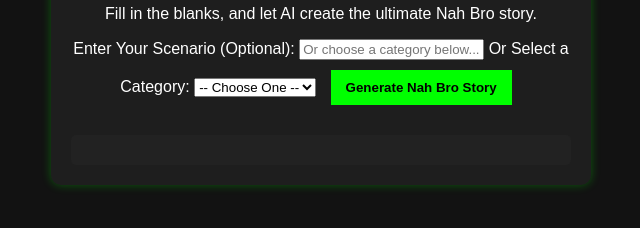
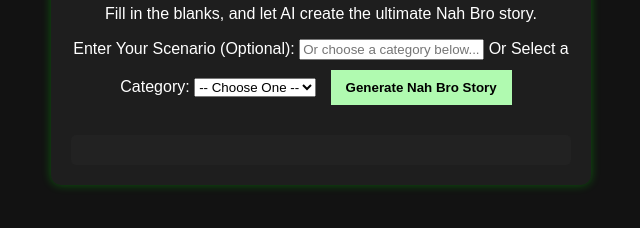
Before and after one commit to inkkniDesign/nahbro-nahlib, a plain HTML site: page docs/index.html in a window 1280 px wide. In both pictures the pointer is over the button "Generate Nah Bro Story". Shown: the part 146-374 px from the top of the page, without its empty margins (319-959 px from the left). Drawn offline with Linux system fonts and the light colour scheme.

Commit message:
Update styles.css

```diff
--- a/docs/styles.css
+++ b/docs/styles.css
@@ -24,7 +24,7 @@ button {
 }
 
 button:hover {
-    background: #00ff00;
+    background: #b0fab0;
 }
 
 .hidden {
```
